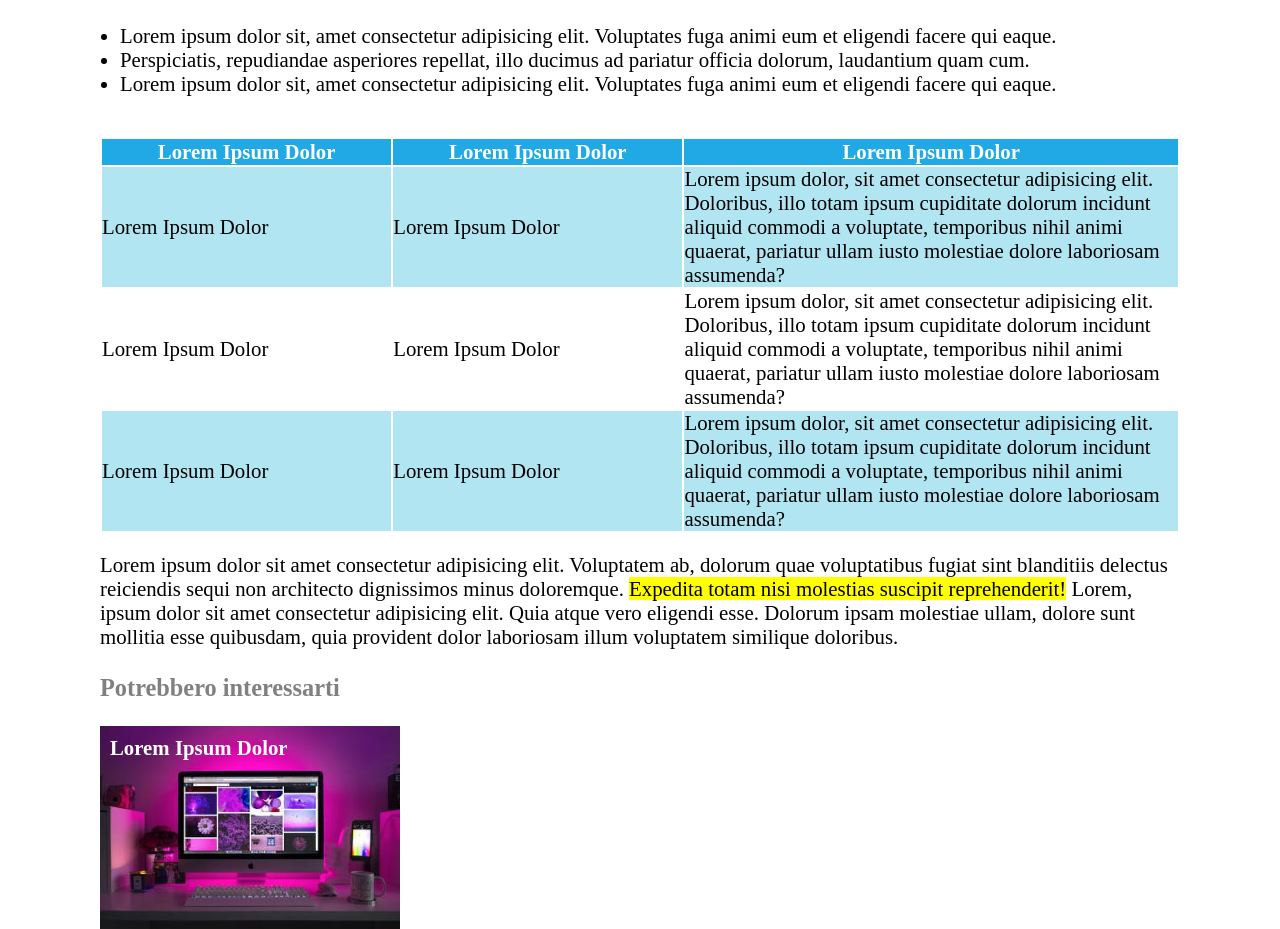
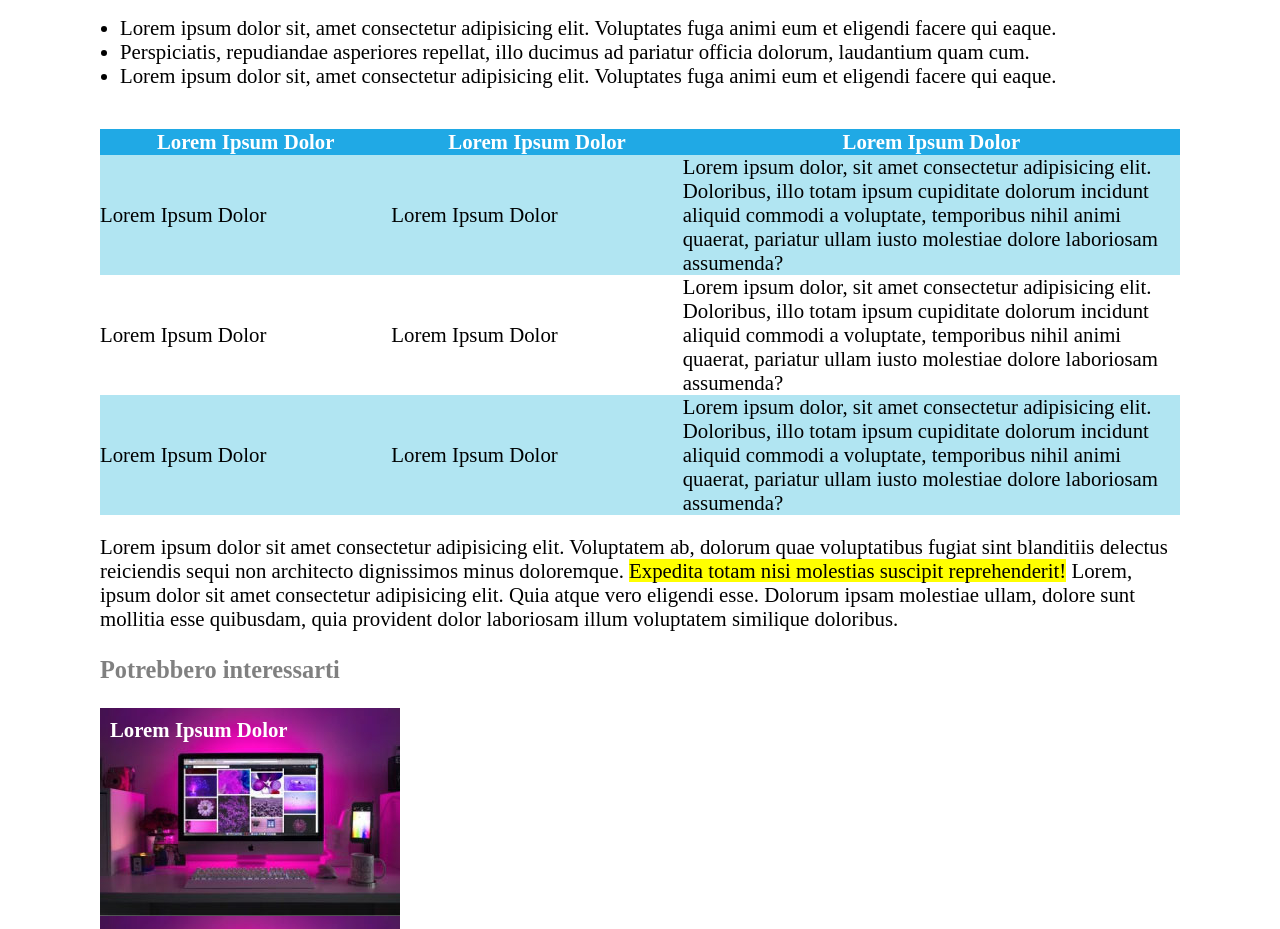
Before and after one commit to patrictobola/html-css-booleaner, a plain HTML site: page index.html in a window 1280 px wide. Shown: the part 800-1729 px from the top of the page. Drawn offline with Linux system fonts and the light colour scheme.

Commit message:
fixed minor bugs, table spacing and body margin

```diff
--- a/css/style.css
+++ b/css/style.css
@@ -1,3 +1,7 @@
+body {
+    margin: 0;
+}
+
 .container {
     width: 1080px;
     margin: 0px auto;
@@ -57,8 +61,7 @@ td{
 }
 
 table, tr, td {
-    border: none;
-    padding: none;
+    border-spacing: 0;
 }
 
 .table-description {
```
